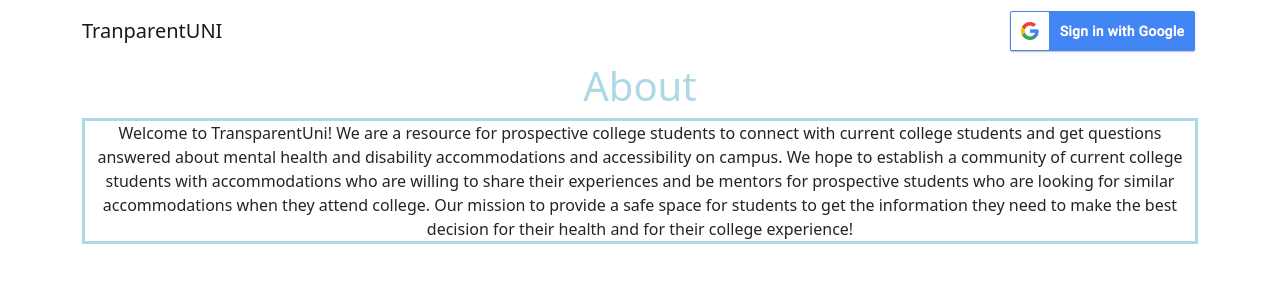
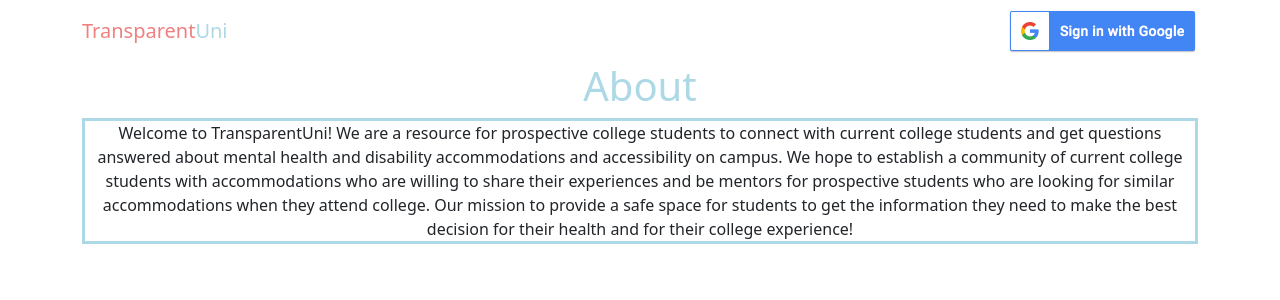
Before and after one commit to ParamOza/TransparentUni, a React (Create React App) app: page / in a window 1280 px wide. Shown: the top 300 px of the page. Built offline with nearby package versions, Linux system fonts and the light colour scheme; no server answers.

Commit message:
Evan stuff

```diff
--- a/src/About.js
+++ b/src/About.js
@@ -3,7 +3,7 @@ import React from "react";
 //Write an About component that renders a short paragraph about the site.
 const About = () => {
     return (
-        <div>
+        <div class = "body align-items-center">
         <h1 style={{color: "lightblue"}}>About</h1>
         <p style={{border: "3px solid lightblue"}}>
             Welcome to TransparentUni! We are a resource for prospective college students to connect with current college students
--- a/src/App.css
+++ b/src/App.css
@@ -45,3 +45,10 @@
   background: lightblue;
   border-color: lightblue;
 }
+
+.header-color-one{
+  color: lightcoral;
+}
+.header-color-two{
+  color: lightblue;
+}
--- a/src/App.js
+++ b/src/App.js
@@ -2,7 +2,6 @@ import React from 'react';
 import { useState, useEffect } from 'react';
 import Body from './Body';
 import Navmenu from './Navmenu';
-import logo from './logo.svg';
 import firebase from './firebase';
 import './App.css';
 
--- a/src/AuthedUser.js
+++ b/src/AuthedUser.js
@@ -10,7 +10,7 @@ const AuthedUser = () => {
 
     return (
         <div>
-        <p>Welcome, {user.displayName}</p>
+            <p>Welcome, {user.displayName}</p>
         </div>
     );
-    }
+}
--- a/src/Body.js
+++ b/src/Body.js
@@ -7,7 +7,7 @@ import About from './About';
 const Body = () => {
     return (
       <Container>
-        <div id = "align-middle">
+        <div id = "align-middle body">
             <About />
         </div>
       </Container>
--- a/src/Navmenu.js
+++ b/src/Navmenu.js
@@ -26,13 +26,16 @@ const Navmenu = () => {
   return !loading ? (
     <Container>
       <Navbar>
-          <Navbar.Brand>TranparentUNI</Navbar.Brand>
+        <Navbar.Brand>
+          <span class="header-color-one">Transparent</span><span class="header-color-two">Uni</span>
+
+        </Navbar.Brand>
         <Navbar.Collapse className="justify-content-end">
           {
             user ?
               <div>
                 <p>Welcome, {user.displayName}</p>
-                  <button class = "btn btn-primary" onClick={signUserOut}>Sign Out</button>
+                <button class="btn btn-primary" onClick={signUserOut}>Sign Out</button>
               </div> :
               <Login />}
         </Navbar.Collapse>
```
Lines whose indentation alone changed are shown as unchanged.
